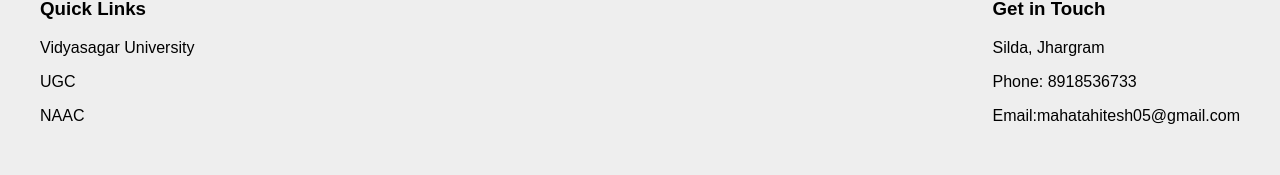
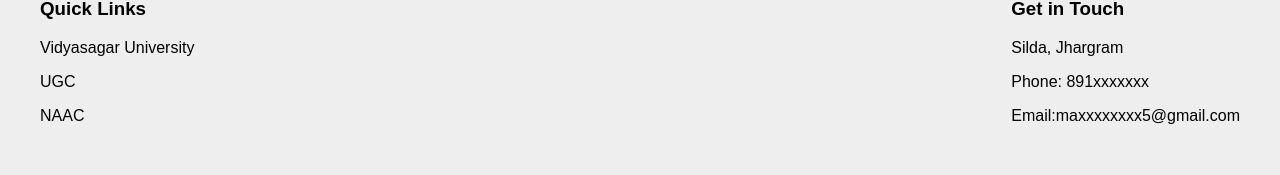
Before and after one commit to mahatahitesh05-sudo/collage-webPage, a plain HTML site: page index.html in a window 1280 px wide. Shown: the part 1564-1739 px from the top of the page. Drawn offline with Linux system fonts and the light colour scheme.

Commit message:
update website

```diff
--- a/index.html
+++ b/index.html
@@ -95,8 +95,8 @@
     <div>
         <h3>Get in Touch</h3>
         <p>Silda, Jhargram</p>
-        <p>Phone: 8918536733</p>
-        <p>Email:mahatahitesh05@gmail.com</p>
+        <p>Phone: 891xxxxxxx</p>
+        <p>Email:maxxxxxxxx5@gmail.com</p>
     </div>
 </div>
 
```
